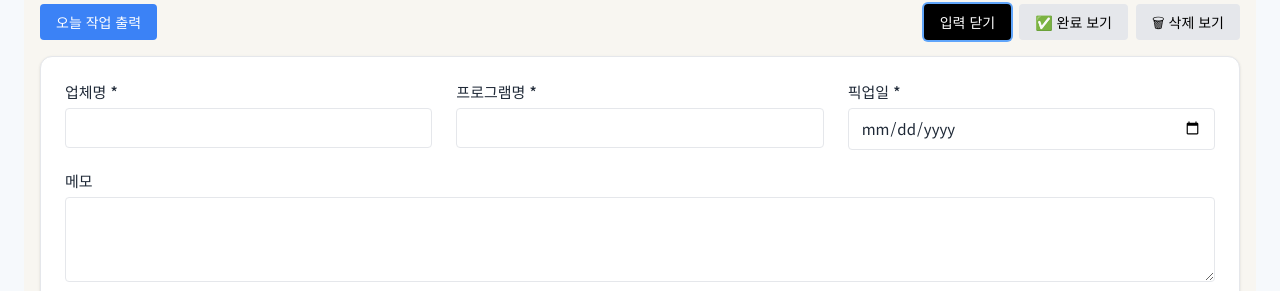
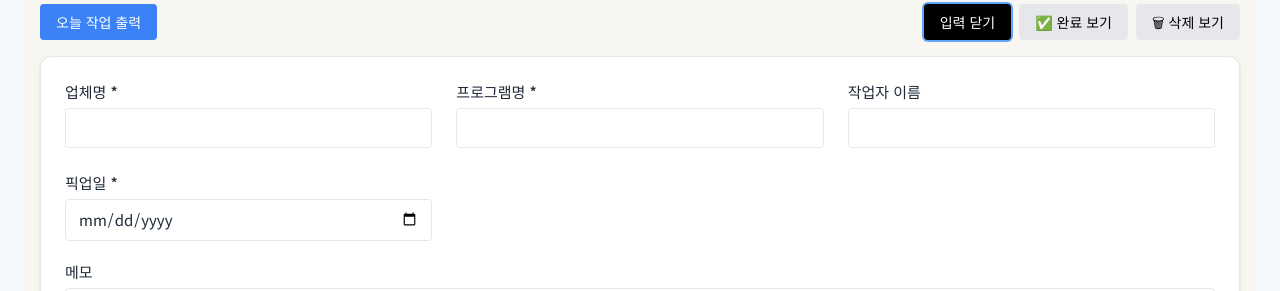
Before and after one commit to sukhwanjang/vitavita, a Next.js app: page / in a window 1280 px wide. Both pictures are taken after a click on the button "작업 추가". Shown: the part 124-415 px from the top of the page. Built offline with nearby package versions, Linux system fonts and the light colour scheme; no server answers; the database is empty.

Commit message:
작업자  이름 추가.

```diff
--- a/app/components/board.tsx
+++ b/app/components/board.tsx
@@ -18,12 +18,14 @@ interface RequestItem {
   is_urgent: boolean;
   is_deleted: boolean;
   created_at: string;
+  creator?: string;
 }
 
 export default function Board() {
   const [authorized, setAuthorized] = useState(false);
 const [passwordInput, setPasswordInput] = useState('')
   const [requests, setRequests] = useState<RequestItem[]>([]);
+  const [creator, setCreator] = useState('');
   const [selectedItem, setSelectedItem] = useState<RequestItem | null>(null);
   useEffect(() => {
     if (selectedItem) {
@@ -170,7 +172,7 @@ const [passwordInput, setPasswordInput] = useState('')
     } else {
       const { error } = await supabase.from('request').insert([{
         company, program, pickup_date: pickupDate, note,
-        image_url: imageUrl, is_urgent: isUrgent, completed: false, is_deleted: false
+        image_url: imageUrl, is_urgent: isUrgent, completed: false, is_deleted: false,creator
       }]);
       if (error) setError(`등록 실패: ${error.message}`);
     }
@@ -539,6 +541,15 @@ const [passwordInput, setPasswordInput] = useState('')
               <input type="text" value={program} onChange={e => setProgram(e.target.value)} className="border rounded px-3 py-2" />
             </div>
             <div className="flex flex-col">
+  <label className="font-medium text-gray-800 mb-1">작업자 이름</label>
+  <input
+    type="text"
+    value={creator}
+    onChange={e => setCreator(e.target.value)}
+    className="border rounded px-3 py-2"
+  />
+</div>
+            <div className="flex flex-col">
               <label className="font-medium text-gray-800 mb-1">픽업일 *</label>
               <input type="date" value={pickupDate} onChange={e => setPickupDate(e.target.value)} className="border rounded px-3 py-2 text-gray-800" />
             </div>
```
